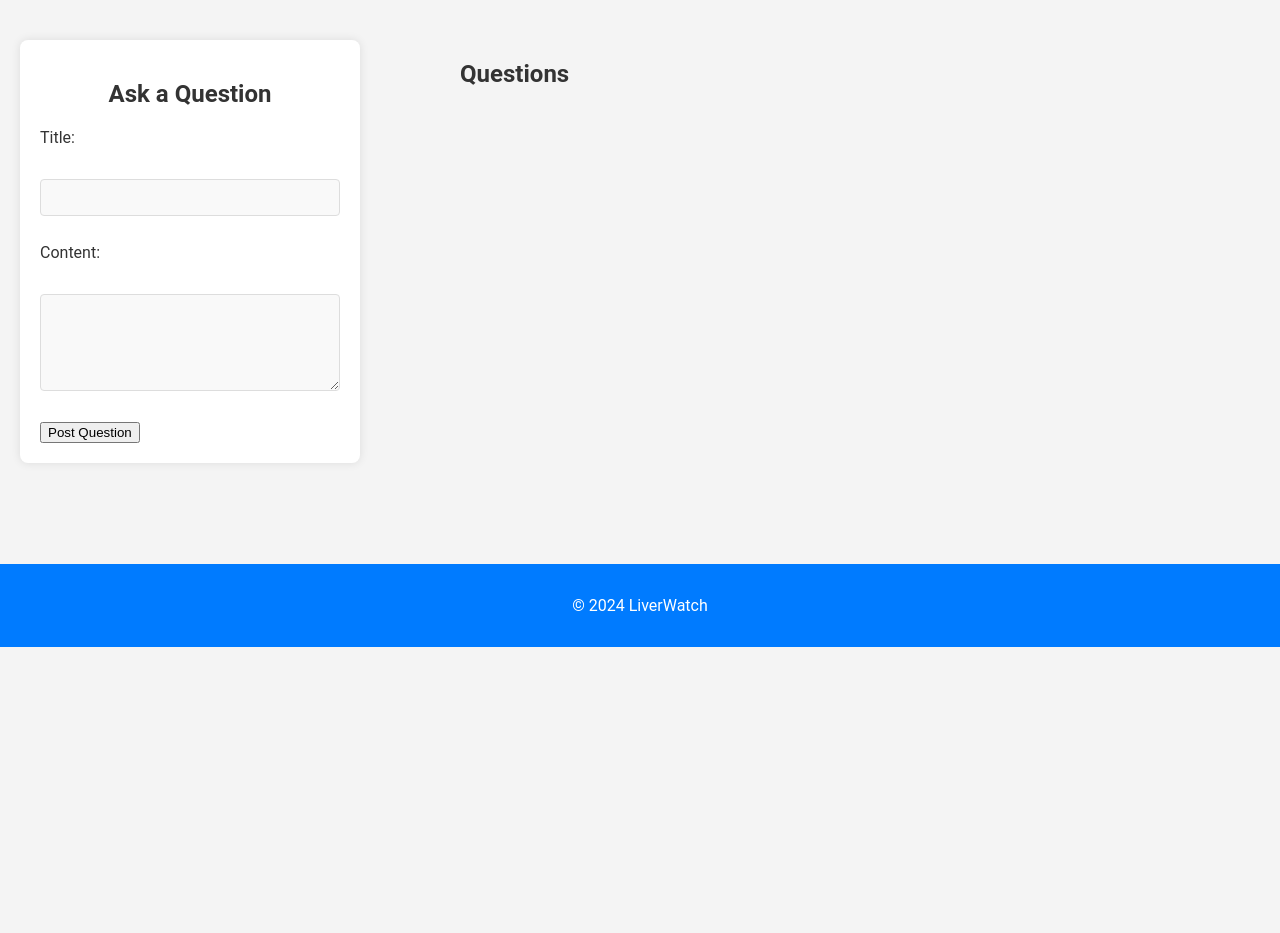
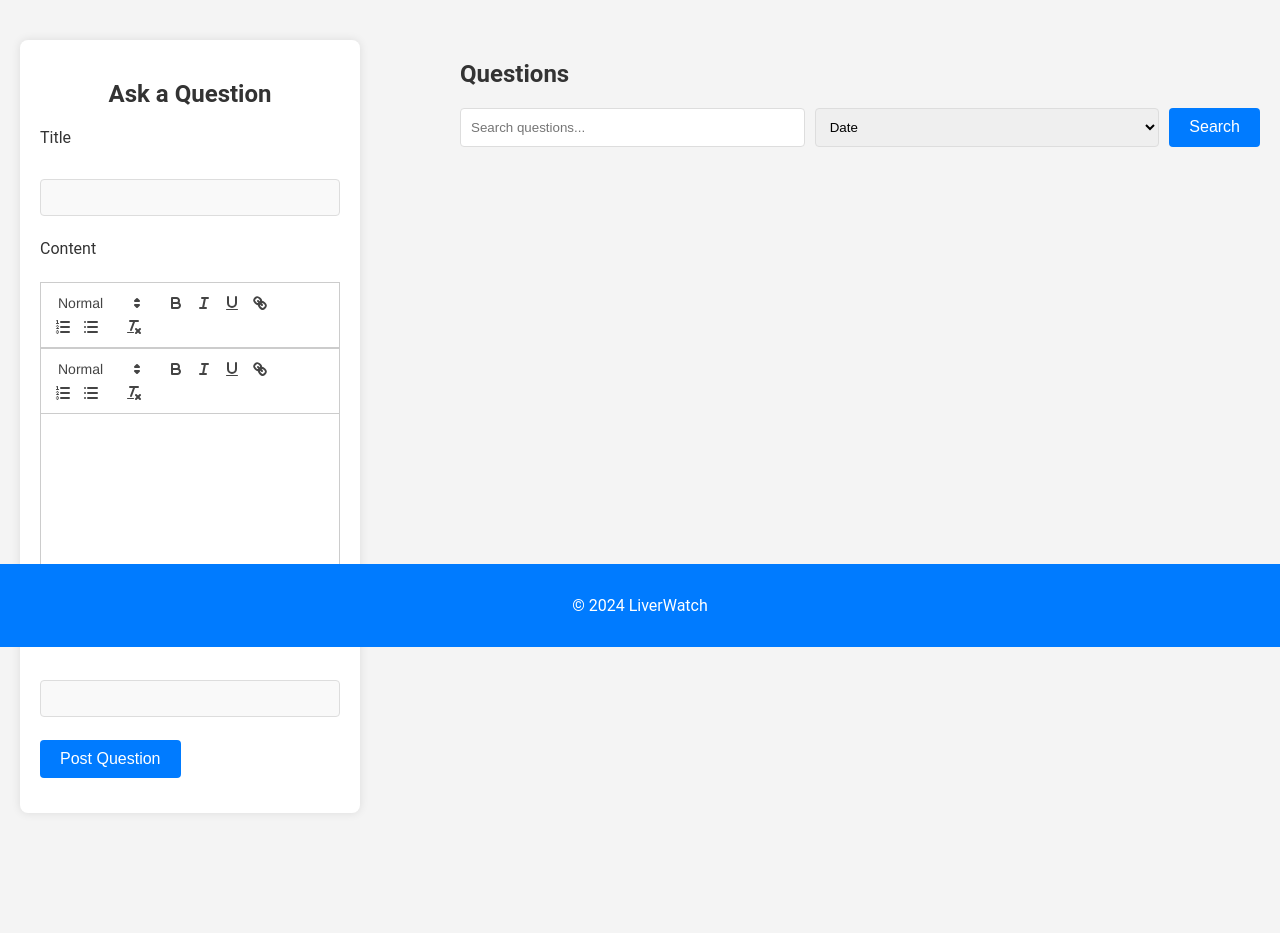
Before and after one commit to PerezChris99/LiverWatch, a Flask app: page /forum in a window 1280 px wide. Shown: the part 153-1086 px from the top of the page. Before the commit the page ends 800 px from the top, so only its background shows below. Run offline with Flask 2, Linux system fonts and the light colour scheme; data that the repository does not hold is empty; some libraries are stand-ins or nearby versions.

Commit message:
forum error

```diff
--- a/app.py
+++ b/app.py
@@ -14,11 +14,14 @@ from utils import scrape_data, fetch_nearby_liver_specialists, fetch_medical_new
 import pytz
 import ipinfo
 from timezonefinder import TimezoneFinder
+from flask_migrate import Migrate
+import os
 
 app = Flask(__name__)
 app.config.from_object(Config)
 
 db.init_app(app)
+migrate = Migrate(app, db)  # Initialize Flask-Migrate
 mail = Mail(app)
 cache = Cache(app, config={'CACHE_TYPE': 'simple'})
 limiter = Limiter(key_func=get_remote_address, default_limits=["2000 per day", "50 per hour"])
@@ -61,13 +64,6 @@ def inject_timezone():
                 return pytz.timezone(timezone_str)
         return pytz.utc
     return dict(get_timezone=get_timezone)
-
-# Custom filter for strftime
-@app.template_filter('strftime')
-def _jinja2_filter_datetime(date, fmt=None):
-    if fmt is None:
-        fmt = '%Y-%m-%d'
-    return date.strftime(fmt)
 
 @app.route('/')
 def index():
@@ -167,11 +163,25 @@ def forum():
             user = User(username='default_user', email='default@example.com')
             db.session.add(user)
             db.session.commit()
-        question = Question(title=form.title.data, content=form.content.data, user=user)
+        question = Question(title=form.title.data, content=form.content.data, tags=form.tags.data, user=user)
         db.session.add(question)
         db.session.commit()
         return redirect(url_for('forum'))
-    questions = Question.query.all()
+
+    search = request.args.get('search')
+    filter_by = request.args.get('filter')
+    page = request.args.get('page', 1, type=int)
+    query = Question.query
+    if search:
+        query = query.filter(Question.title.contains(search) | Question.content.contains(search))
+    if filter_by == 'popularity':
+        query = query.order_by(Question.upvotes.desc())
+    elif filter_by == 'tags':
+        query = query.order_by(Question.tags)
+    else:
+        query = query.order_by(Question.date_posted.desc())
+    questions = query.paginate(page=page, per_page=5)
+
     return render_template('forum.html', form=form, questions=questions)
 
 @app.route('/question/<int:question_id>', methods=['GET', 'POST'])
@@ -189,7 +199,20 @@ def question_detail(question_id):
         db.session.add(answer)
         db.session.commit()
         return redirect(url_for('question_detail', question_id=question_id))
-    return render_template('question_detail.html', question=question, form=form)
+
+    search = request.args.get('search')
+    sort_by = request.args.get('sort')
+    page = request.args.get('page', 1, type=int)
+    query = Answer.query.filter_by(question_id=question_id)
+    if search:
+        query = query.filter(Answer.content.contains(search))
+    if sort_by == 'popularity':
+        query = query.order_by(Answer.upvotes.desc())
+    else:
+        query = query.order_by(Answer.date_posted.desc())
+    answers = query.paginate(page=page, per_page=5)
+
+    return render_template('question_detail.html', question=question, form=form, answers=answers)
 
 @app.route('/health_tracker', methods=['GET', 'POST'])
 def health_tracker():
@@ -249,6 +272,25 @@ def api_medical_news():
 def child_health():
     return render_template('child_health.html')
 
+@app.route('/vote/<string:type>/<int:id>/<string:action>', methods=['POST'])
+def vote(type, id, action):
+    if type == 'question':
+        item = Question.query.get_or_404(id)
+    elif type == 'answer':
+        item = Answer.query.get_or_404(id)
+    else:
+        return {'success': False}, 400
+
+    if action == 'upvote':
+        item.upvotes += 1
+    elif action == 'downvote':
+        item.downvotes += 1
+    else:
+        return {'success': False}, 400
+
+    db.session.commit()
+    return {'success': True}, 200
+
 def fetch_nearby_liver_specialists(location):
     api_key = get_google_maps_api_key()
     if not api_key:
--- a/forms.py
+++ b/forms.py
@@ -9,6 +9,7 @@ class SubscriptionForm(FlaskForm):
 class QuestionForm(FlaskForm):
     title = StringField('Title', validators=[DataRequired()])
     content = TextAreaField('Content', validators=[DataRequired()])
+    tags = StringField('Tags')
     submit = SubmitField('Post Question')
 
 class AnswerForm(FlaskForm):
--- a/models.py
+++ b/models.py
@@ -29,6 +29,9 @@ class Question(db.Model):
     date_posted = db.Column(db.DateTime, default=lambda: datetime.now(pytz.utc))
     user_id = db.Column(db.Integer, db.ForeignKey('user.id'), nullable=False)
     user = db.relationship('User', backref=db.backref('questions', lazy=True))
+    tags = db.Column(db.String(100))
+    upvotes = db.Column(db.Integer, default=0)
+    downvotes = db.Column(db.Integer, default=0)
 
     def __repr__(self):
         return f"Question('{self.title}', '{self.date_posted}')"
@@ -41,6 +44,8 @@ class Answer(db.Model):
     user_id = db.Column(db.Integer, db.ForeignKey('user.id'), nullable=False)
     question = db.relationship('Question', backref=db.backref('answers', lazy=True))
     user = db.relationship('User', backref=db.backref('answers', lazy=True))
+    upvotes = db.Column(db.Integer, default=0)
+    downvotes = db.Column(db.Integer, default=0)
 
     def __repr__(self):
         return f"Answer('{self.content}', '{self.date_posted}')"
--- a/static/style.css
+++ b/static/style.css
@@ -309,7 +309,7 @@ body.dark-mode .card h3 {
 }
 
 /* Forum Styles */
-.forum-container {
+.forum-container, .question-detail-container {
     display: flex;
     justify-content: space-between;
     gap: 20px;
@@ -395,7 +395,7 @@ body.dark-mode .new-answer-form textarea {
     overflow-y: auto;
 }
 
-.question-card {
+.question-card, .answer-card {
     border: 1px solid #ddd;
     border-radius: 8px;
     padding: 15px;
@@ -404,12 +404,12 @@ body.dark-mode .new-answer-form textarea {
     transition: background-color 0.3s, box-shadow 0.3s;
 }
 
-body.dark-mode .question-card {
+body.dark-mode .question-card, body.dark-mode .answer-card {
     background-color: #444;
     border-color: #555;
 }
 
-.question-card:hover {
+.question-card:hover, .answer-card:hover {
     box-shadow: 0 4px 8px rgba(0, 0, 0, 0.1);
 }
 
@@ -450,6 +450,32 @@ body.dark-mode .question-detail p, body.dark-mode .answer-card p {
 
 body.dark-mode .meta {
     color: #bbb;
+}
+
+.pagination {
+    display: flex;
+    justify-content: center;
+    gap: 10px;
+    margin-top: 20px;
+}
+
+.tags {
+    font-size: 0.9em;
+    color: #007bff;
+}
+
+.search-form {
+    display: flex;
+    gap: 10px;
+    margin-bottom: 20px;
+}
+
+.search-form .form-control {
+    flex: 1;
+}
+
+.search-form .btn-primary {
+    flex-shrink: 0;
 }
 
 /* Medical News Styles */
--- a/templates/base.html
+++ b/templates/base.html
@@ -6,6 +6,8 @@
     <title>{% block title %}LiverWatch{% endblock %}</title>
     <link rel="stylesheet" href="{{ url_for('static', filename='style.css') }}">
     <link rel="stylesheet" href="https://cdnjs.cloudflare.com/ajax/libs/font-awesome/6.0.0-beta3/css/all.min.css">
+    <link href="https://cdn.quilljs.com/1.3.6/quill.snow.css" rel="stylesheet">
+    <script src="https://cdn.quilljs.com/1.3.6/quill.js"></script>
 </head>
 <body>
     <header>
@@ -28,5 +30,17 @@
         <p>&copy; 2024 LiverWatch</p>
     </footer>
     <script src="{{ url_for('static', filename='script.js') }}"></script>
+    <script>
+        document.addEventListener('DOMContentLoaded', function() {
+            var quill = new Quill('#editor', {
+                theme: 'snow'
+            });
+            var form = document.querySelector('form');
+            form.onsubmit = function() {
+                var content = document.querySelector('input[name=content]');
+                content.value = quill.root.innerHTML;
+            };
+        });
+    </script>
 </body>
 </html>
--- a/templates/forum.html
+++ b/templates/forum.html
@@ -4,41 +4,71 @@
 
 {% block content %}
 <div class="forum-container">
-    <section class="new-question-form">
+    <div class="new-question-form">
         <h2>Ask a Question</h2>
         <form method="post">
             {{ form.csrf_token }}
-            <label for="title">Title:</label><br>
-            {{ form.title(size=50, required=true) }}<br><br>
-            <label for="content">Content:</label><br>
-            {{ form.content(rows="5", cols="50", required=true) }}<br><br>
-            {{ form.submit() }}
+            <div class="form-group">
+                {{ form.title.label }}<br>
+                {{ form.title(class="form-control") }}
+            </div>
+            <div class="form-group">
+                {{ form.content.label }}<br>
+                <div id="editor" style="height: 200px;"></div>
+                <input type="hidden" name="content" id="content">
+            </div>
+            <div class="form-group">
+                {{ form.tags.label }}<br>
+                {{ form.tags(class="form-control") }}
+            </div>
+            <div class="form-group">
+                {{ form.submit(class="btn btn-primary") }}
+            </div>
         </form>
-    </section>
-    <section class="questions">
+    </div>
+    <div class="questions">
         <h2>Questions</h2>
-        <div class="questions-scroll">
-            {% for question in questions %}
-            <div class="question-card">
-                <article class="question-detail">
-                    <h3 id="question-{{ question.id }}"><a href="{{ url_for('question_detail', question_id=question.id) }}">{{ question.title }}</a></h3>
-                    <p>{{ question.content[:100] }}...</p>
-                    <p class="meta">Posted by {{ question.user.username }} on {{ question.date_posted.astimezone(get_timezone()).strftime('%Y-%m-%d %H:%M:%S') }}</p>
-                    <a href="#answers-{{ question.id }}">View Answers</a>
-                </article>
-                <section class="answers" id="answers-{{ question.id }}">
-                    <h4>Answers</h4>
-                    {% for answer in question.answers %}
-                    <div class="answer-card">
-                        <p>{{ answer.content }}</p>
-                        <p class="meta">Posted by {{ answer.user.username }} on {{ answer.date_posted.astimezone(get_timezone()).strftime('%Y-%m-%d %H:%M:%S') }}</p>
-                        <a href="#question-{{ question.id }}">Back to Question</a>
-                    </div>
-                    {% endfor %}
-                </section>
+        <form method="get" action="{{ url_for('forum') }}" class="search-form">
+            <input type="text" name="search" placeholder="Search questions..." class="form-control">
+            <select name="filter" class="form-control">
+                <option value="date">Date</option>
+                <option value="popularity">Popularity</option>
+                <option value="tags">Tags</option>
+            </select>
+            <button type="submit" class="btn btn-primary">Search</button>
+        </form>
+        {% for question in questions.items %}
+        <div class="question-card">
+            <h3><a href="{{ url_for('question_detail', question_id=question.id) }}">{{ question.title }}</a></h3>
+            <p>{{ question.content }}</p>
+            <p class="meta">Posted by {{ question.user.username }} on {{ question.date_posted.strftime('%Y-%m-%d') }}</p>
+            <p class="tags">Tags: {{ question.tags }}</p>
+            <div class="vote-buttons">
+                <button class="btn btn-success" onclick="vote('question', {{ question.id }}, 'upvote')">Upvote</button>
+                <span>{{ question.upvotes }}</span>
+                <button class="btn btn-danger" onclick="vote('question', {{ question.id }}, 'downvote')">Downvote</button>
+                <span>{{ question.downvotes }}</span>
             </div>
-            {% endfor %}
         </div>
-    </section>
+        {% endfor %}
+        <div class="pagination">
+            {% if questions.has_prev %}
+            <a href="{{ url_for('forum', page=questions.prev_num) }}" class="btn btn-primary">Previous</a>
+            {% endif %}
+            {% if questions.has_next %}
+            <a href="{{ url_for('forum', page=questions.next_num) }}" class="btn btn-primary">Next</a>
+            {% endif %}
+        </div>
+    </div>
 </div>
+<script>
+    var quill = new Quill('#editor', {
+        theme: 'snow'
+    });
+    var form = document.querySelector('form');
+    form.onsubmit = function() {
+        var content = document.querySelector('input[name=content]');
+        content.value = quill.root.innerHTML;
+    };
+</script>
 {% endblock %}
```
Also changed, not shown: static/script.js (+33 -0 lines), templates/question_detail.html (+32 -3 lines).
